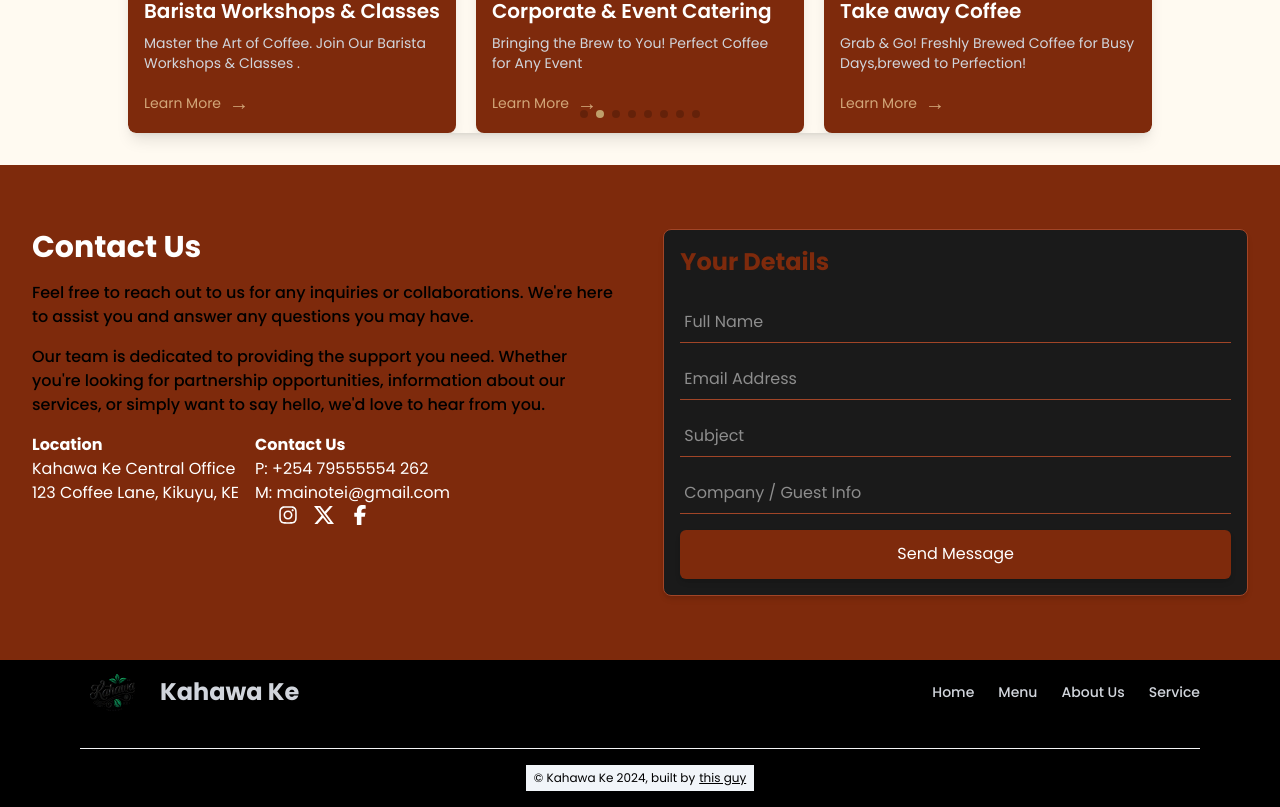
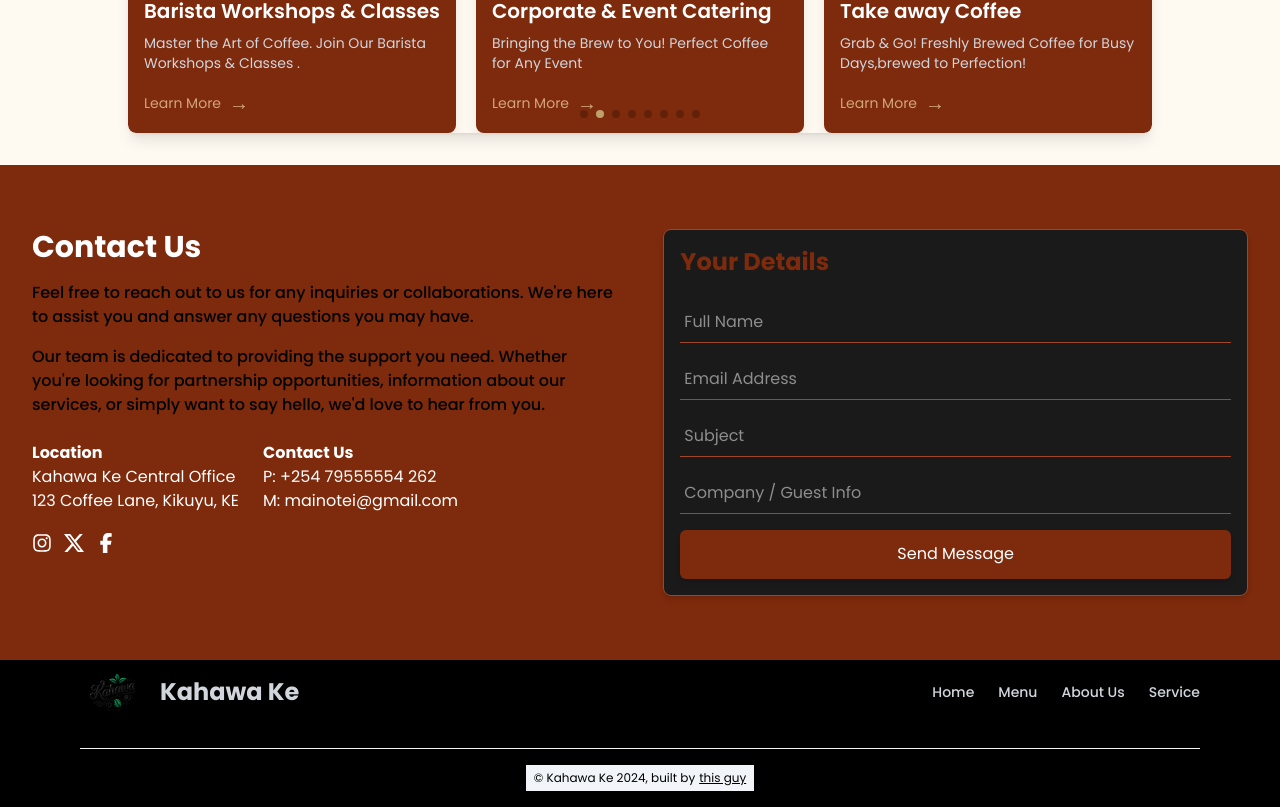
Before and after one commit to swarui/KahawaKe, a React (Vite) app in the folder frontend/: page / in a window 1280 px wide. Shown: the part 2494-3301 px from the top of the page. Built offline with nearby package versions, Linux system fonts and the light colour scheme.

Commit message:
Kahawa Ke

```diff
--- a/frontend/src/components/Contact.jsx
+++ b/frontend/src/components/Contact.jsx
@@ -136,7 +136,7 @@
               {/* Contact Information Section */}
               <div
                 style={{ fontFamily: "Poppins" }}
-                className="flex text-gray-300flex-col gap-4 lg:text-[1.0em] sm:text-[0.975em] mt-4"
+                className="flex text-gray-300flex-col gap-6 lg:text-[1.0em] sm:text-[0.975em] mt-6"
               >
                 <p>
                   <strong>Location</strong> <br />
@@ -150,8 +150,8 @@
                 </p>
 
               </div>
-                 <div className="flex justify-start md:justify-center gap-4 text-center sm:justify-center">
-                  <a href="#" className="hover:text-orange-500 transition duration-300">
+              <div className="flex space-x-3 mt-5 ">
+              <a href="#" className="hover:text-orange-500 transition duration-300">
                     <FaInstagram className="w-6 h-5 sm:w-5 sm:h-5" />
                   </a>
                   <a href="#" className="hover:text-orange-500 transition duration-300">
```
